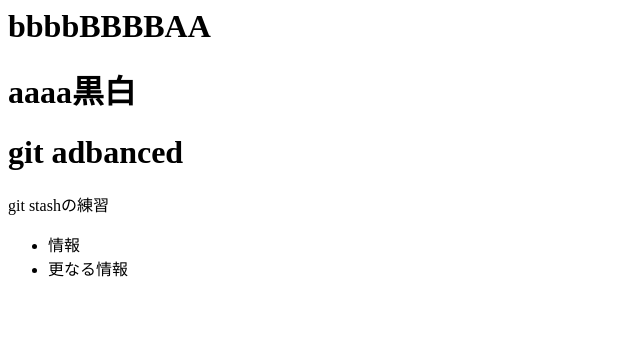
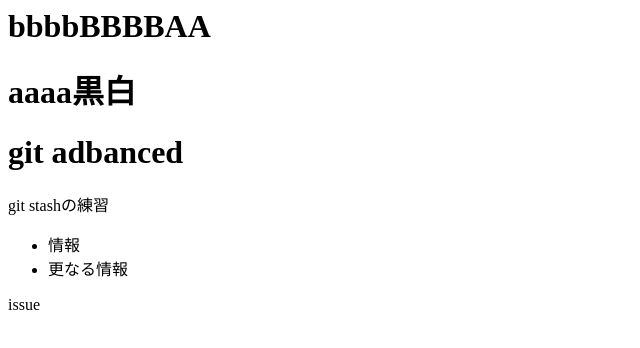
Before and after one commit to Kaitonakazaki/second-git, a plain HTML site: page index.html in a window 1280 px wide. Shown: the full height of the page, 0-640 px from the left. Drawn offline with Linux system fonts and the light colour scheme.

Commit message:
イシューーーー #2

```diff
--- a/index.html
+++ b/index.html
@@ -6,3 +6,5 @@
     <li>情報</li>
     <li>更なる情報</li>
 </ul>
+
+<p>issue</p>
```
